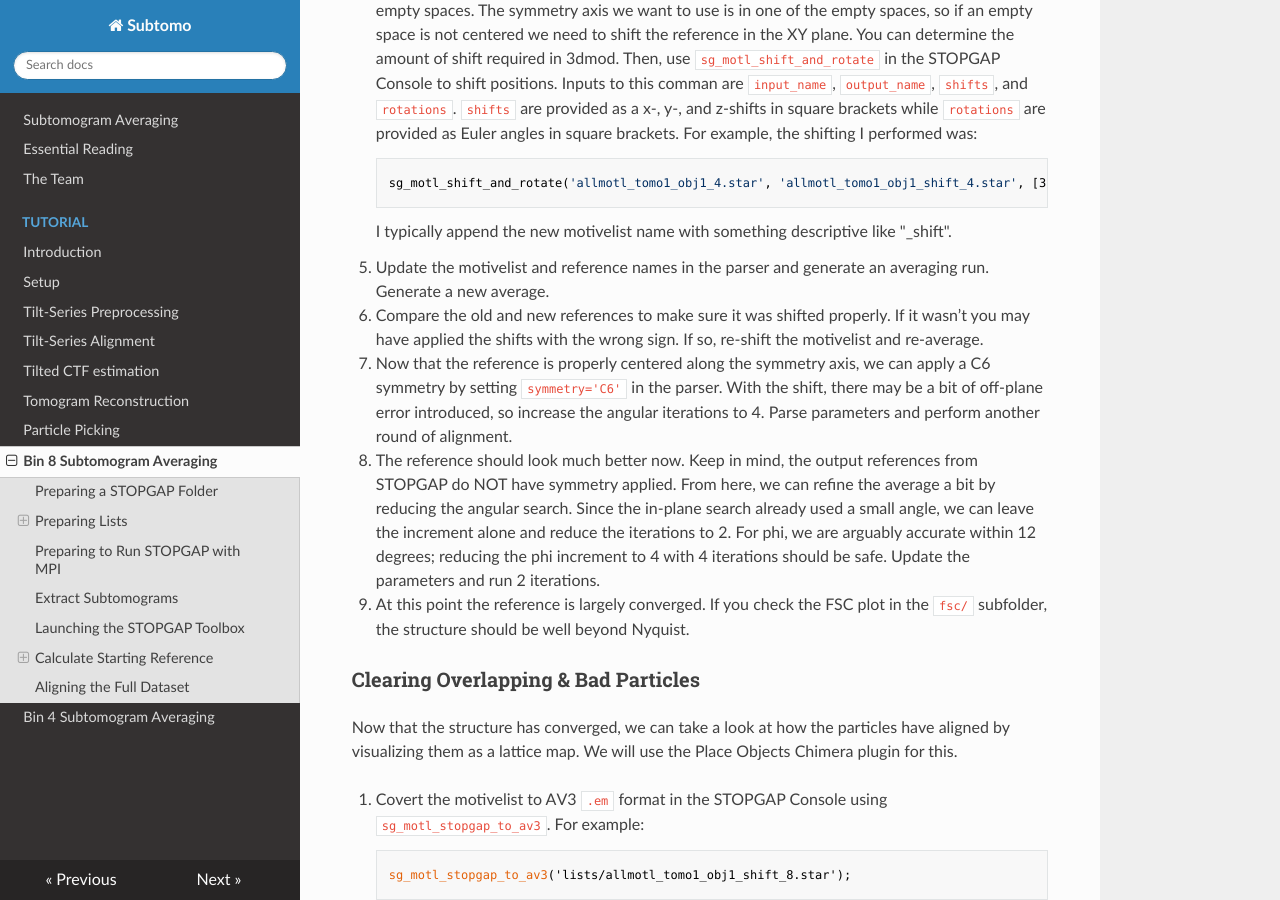
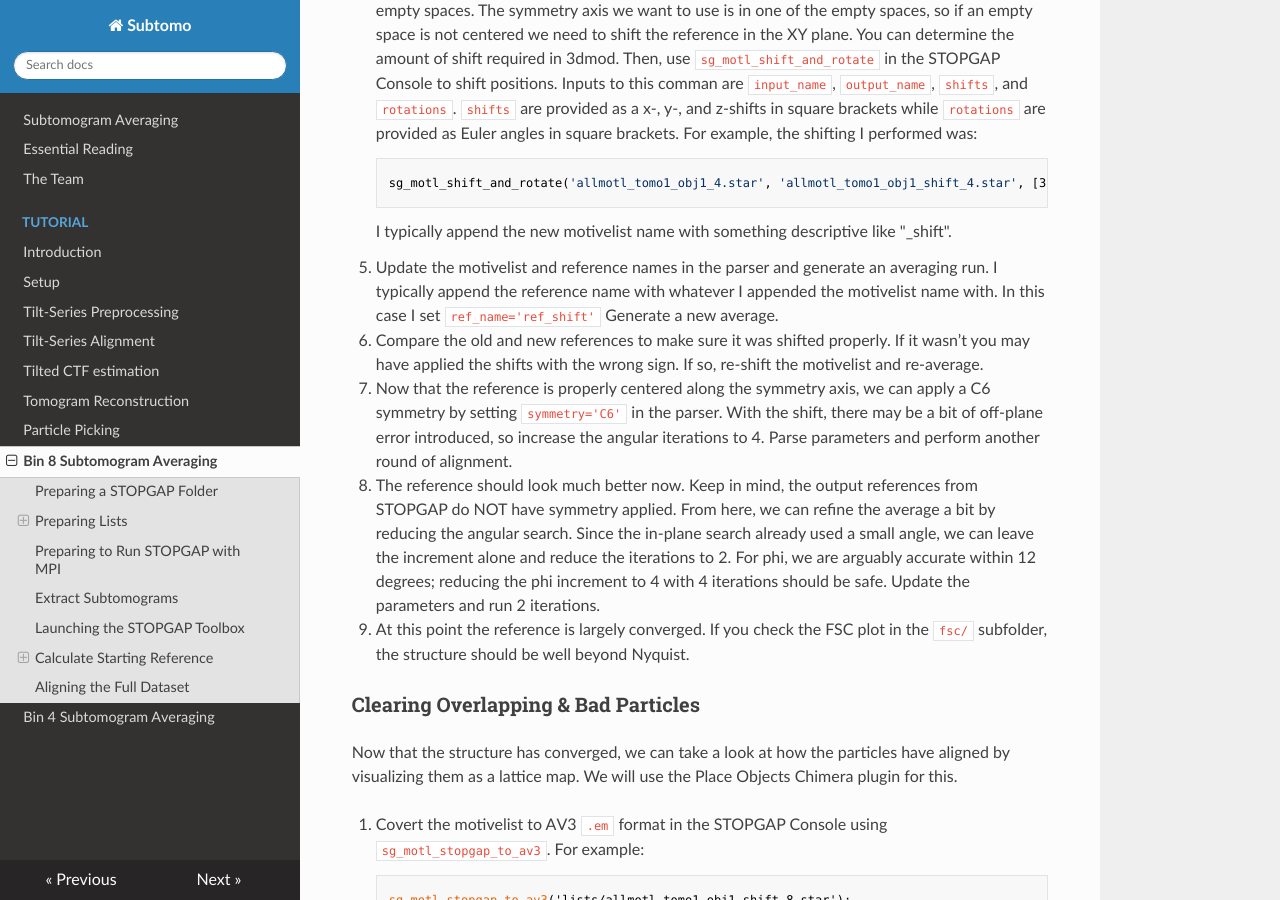
Before and after one commit to wan-lab-vanderbilt/subtomo-tutorials, an MkDocs documentation site: the page built from docs/hiv/bin8.md, in a window 1280 px wide and 900 px high, scrolled down 8096 px. Built offline with MkDocs 1.6.1, drawn with Linux system fonts in a browser that asks for light colours; nearby versions of some CDN libraries; formulas are drawn with MathJax 3.

Commit message:
Update bin8.md
edit to ref_name

```diff
--- a/docs/hiv/bin8.md
+++ b/docs/hiv/bin8.md
@@ -333,24 +333,25 @@ For example, the shifting I performed was:
     I typically append the new motivelist name with something descriptive like "_shift".
 
 6. Update the motivelist and reference names in the parser and generate an averaging run.
+   I typically append the reference name with whatever I appended the motivelist name with. In this case I set `ref_name='ref_shift'`
 Generate a new average.
 
-7. Compare the old and new references to make sure it was shifted properly.
+8. Compare the old and new references to make sure it was shifted properly.
 If it wasn’t you may have applied the shifts with the wrong sign.
 If so, re-shift the motivelist and re-average.
 
-8. Now that the reference is properly centered along the symmetry axis, we can apply a C6 symmetry by setting `symmetry='C6'` in the parser.
+9. Now that the reference is properly centered along the symmetry axis, we can apply a C6 symmetry by setting `symmetry='C6'` in the parser.
 With the shift, there may be a bit of off-plane error introduced, so increase the angular iterations to 4.
 Parse parameters and perform another round of alignment.
 
-9. The reference should look much better now.
+10. The reference should look much better now.
 Keep in mind, the output references from STOPGAP do NOT have symmetry applied.
 From here, we can refine the average a bit by reducing the angular search.
 Since the in-plane search already used a small angle, we can leave the increment alone and reduce the iterations to 2.
 For phi, we are arguably accurate within 12 degrees; reducing the phi increment to 4 with 4 iterations should be safe.
 Update the parameters and run 2 iterations.
 
-10. At this point the reference is largely converged.
+11. At this point the reference is largely converged.
 If you check the FSC plot in the `fsc/` subfolder, the structure should be well beyond Nyquist.
 
 ### Clearing Overlapping & Bad Particles
```
